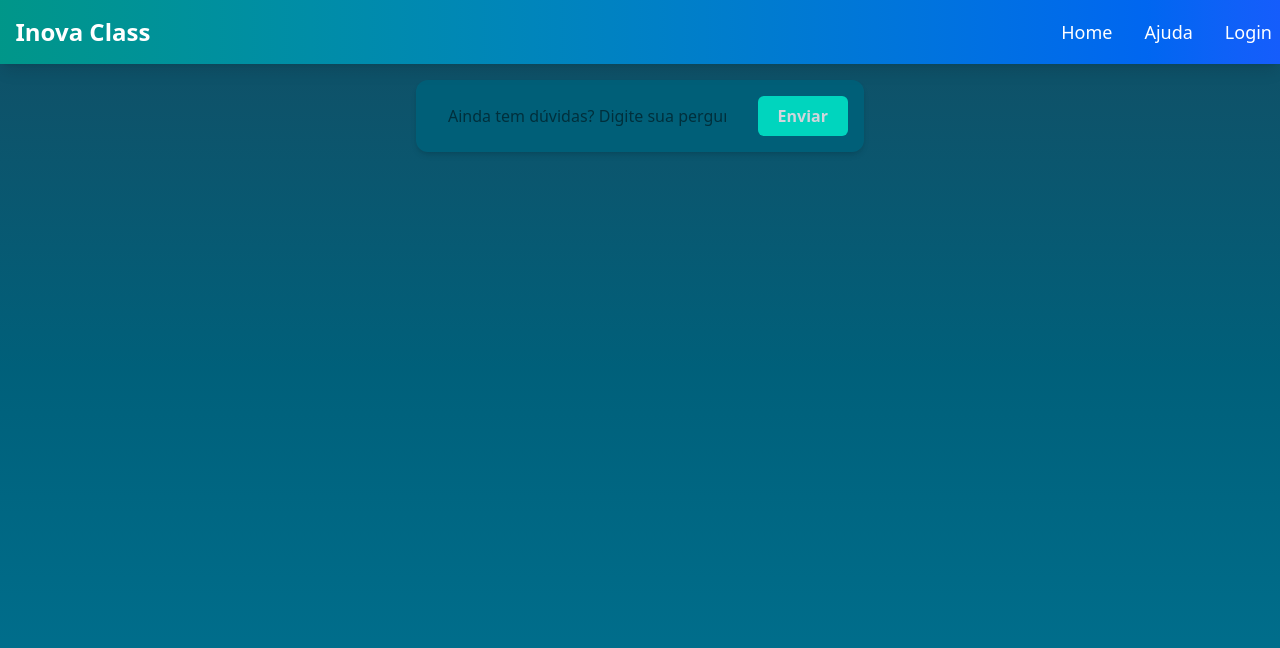
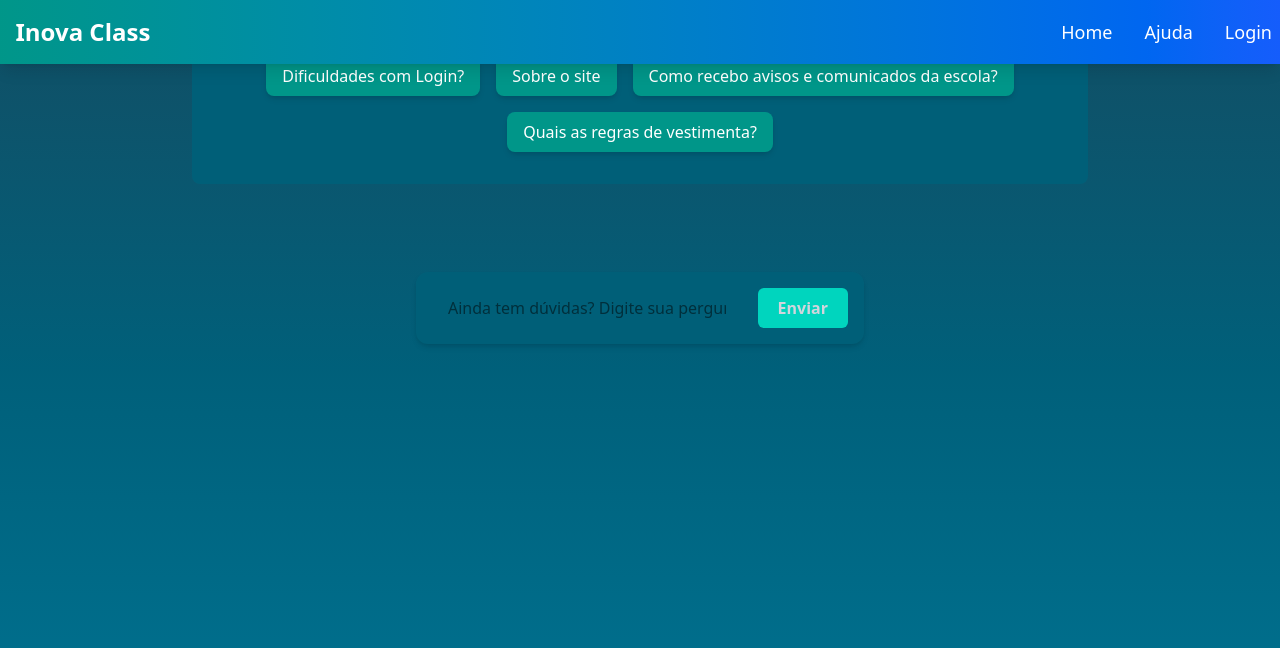
Before and after one commit to LuisSarache/InovaClass-frontEnd, a React (Vite) app: page /resposta in a window 1280 px wide. Shown: the top 648 px of the page. Built offline with nearby package versions, Linux system fonts and the light colour scheme; no server answers.

Commit message:
Update respostaduvidaPage.jsx

```diff
--- a/src/pages/respostaduvidaPage.jsx
+++ b/src/pages/respostaduvidaPage.jsx
@@ -3,15 +3,36 @@ import Navbar from "../components/navbar";
 import axios from 'axios';
 
 const DuvidasPage = () => {
-  // ... seu estado e dúvidas já definidos
+  const duvidas = [
+    {
+      pergunta: "Dificuldades com Login?",
+      resposta: "Para criar uma conta, clique em registrar, se ainda tiver dificuldades, entre em contato com o suporte.",
+    },
+    {
+      pergunta: "Sobre o site",
+      resposta: "Este site foi criado para facilitar o acesso dos alunos, professores e responsáveis a  mais formas de interações, informações escolares e comunicados importantes.",
+    },
+    {
+      pergunta: "Como recebo avisos e comunicados da escola?",
+      resposta: "Os avisos e comunicados ficam disponíveis na área do aluno no site.",
+    },
+    {
+      pergunta: "Quais as regras de vestimenta?",
+      resposta: "É obrigatório o uso do uniforme completo durante o horário escolar. Consulte o manual do aluno para detalhes.",
+    },
 
+  ];
+
+  const [duvidaSelecionada, setDuvidaSelecionada] = useState(null);
   const [perguntaInput, setPerguntaInput] = useState("");
 
   const enviarPergunta = async () => {
     if (!perguntaInput.trim()) return;
 
     try {
-      await axios.post('https://inovaclass-backend.onrender.com/api/questions', { texto: perguntaInput.trim() });
+      await axios.post('https://inovaclass-backend.onrender.com/api/questions', {
+        texto: perguntaInput.trim()
+      });
       alert("Sua pergunta foi enviada! Em breve responderemos.");
       setPerguntaInput("");
     } catch (error) {
@@ -24,8 +45,28 @@ const DuvidasPage = () => {
     <div className="min-h-screen bg-gradient-to-b from-cyan-900 to-cyan-700 text-white p-6 flex flex-col items-center">
       <Navbar />
 
-      {/* seu código... */}
+      {/* Botões das dúvidas fixas */}
+      <div className="bg-cyan-800 p-8 rounded-lg flex flex-wrap gap-4 justify-center mb-8 max-w-4xl">
+        {duvidas.map((item, index) => (
+          <button
+            key={index}
+            className="bg-teal-600 hover:bg-teal-700 text-white px-4 py-2 rounded-lg shadow-md"
+            onClick={() => setDuvidaSelecionada(index)}
+          >
+            {item.pergunta}
+          </button>
+        ))}
+      </div>
 
+      {/* Resposta da dúvida selecionada */}
+      {duvidaSelecionada !== null && (
+        <div className="bg-white text-black p-6 rounded-xl shadow-lg max-w-2xl text-center">
+          <h2 className="text-xl font-bold mb-4">{duvidas[duvidaSelecionada].pergunta}</h2>
+          <p className="text-base">{duvidas[duvidaSelecionada].resposta}</p>
+        </div>
+      )}
+
+      {/* Campo para enviar nova dúvida */}
       <div className="mt-14 bg-cyan-800 rounded-xl flex items-center px-4 py-4 max-w-md w-full gap-4 shadow-md">
         <label htmlFor="perguntaInput" className="sr-only">Digite sua pergunta</label>
         <input
```
